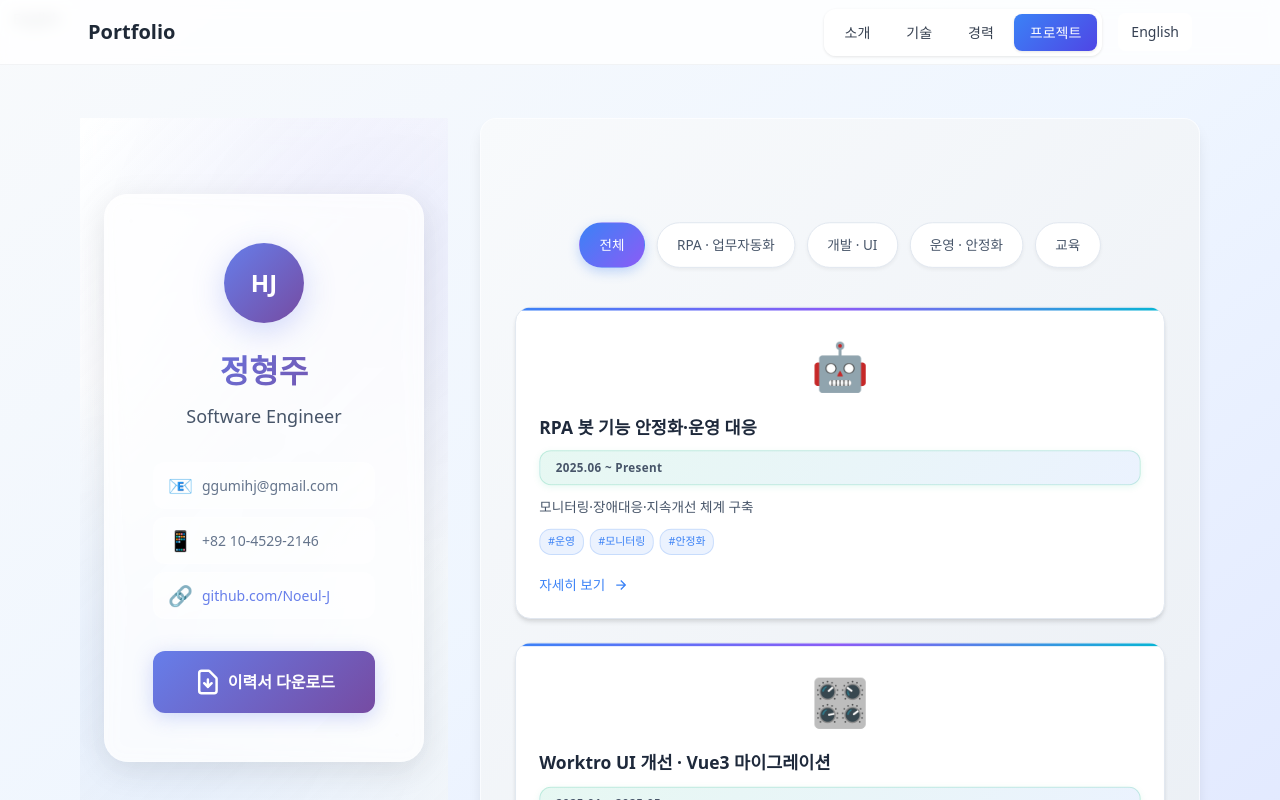
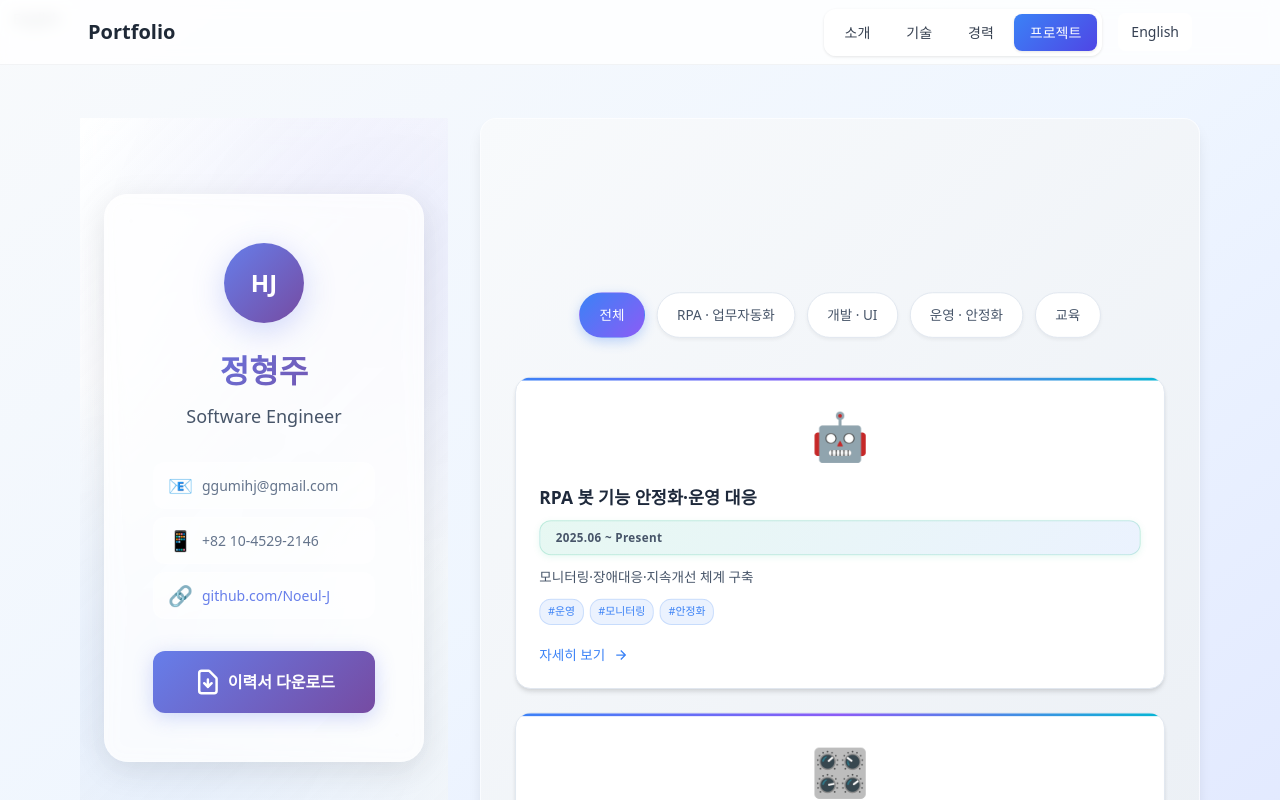
Before and after one commit to Noeul-J/portfolio, a Vue app: page / in a window 1280 px wide. Both pictures are taken after a click on the button "프로젝트". Shown: the top 800 px of the page. Built offline with nearby package versions, Linux system fonts and the light colour scheme.

Commit message:
화면 수정

```diff
--- a/src/components/Project.vue
+++ b/src/components/Project.vue
@@ -146,7 +146,7 @@ const filtered = computed(() => {
   background: linear-gradient(135deg, #f8fafc 0%, #e2e8f0 50%, #cbd5e1 100%);
   color: #1e293b;
   position: relative;
-  padding: 40px 0;
+  padding: 110px 0;
 }
 
 .container {
```
